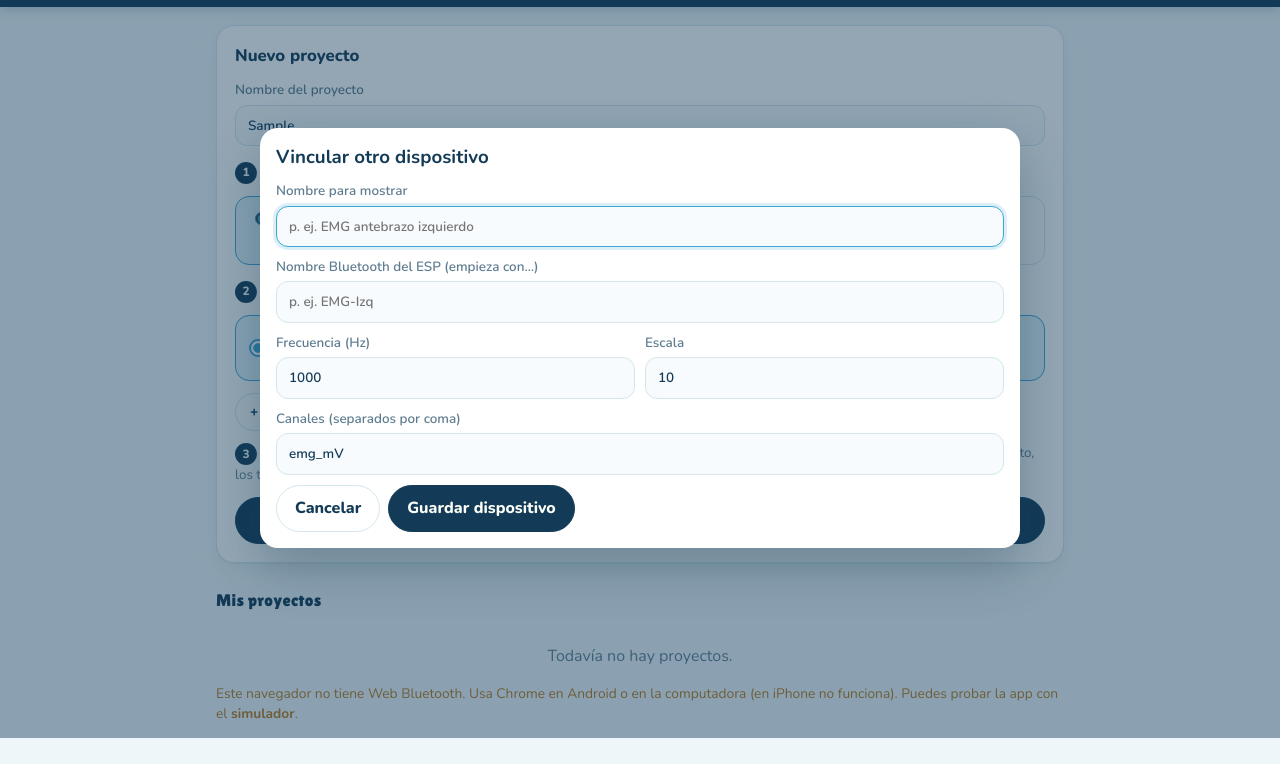
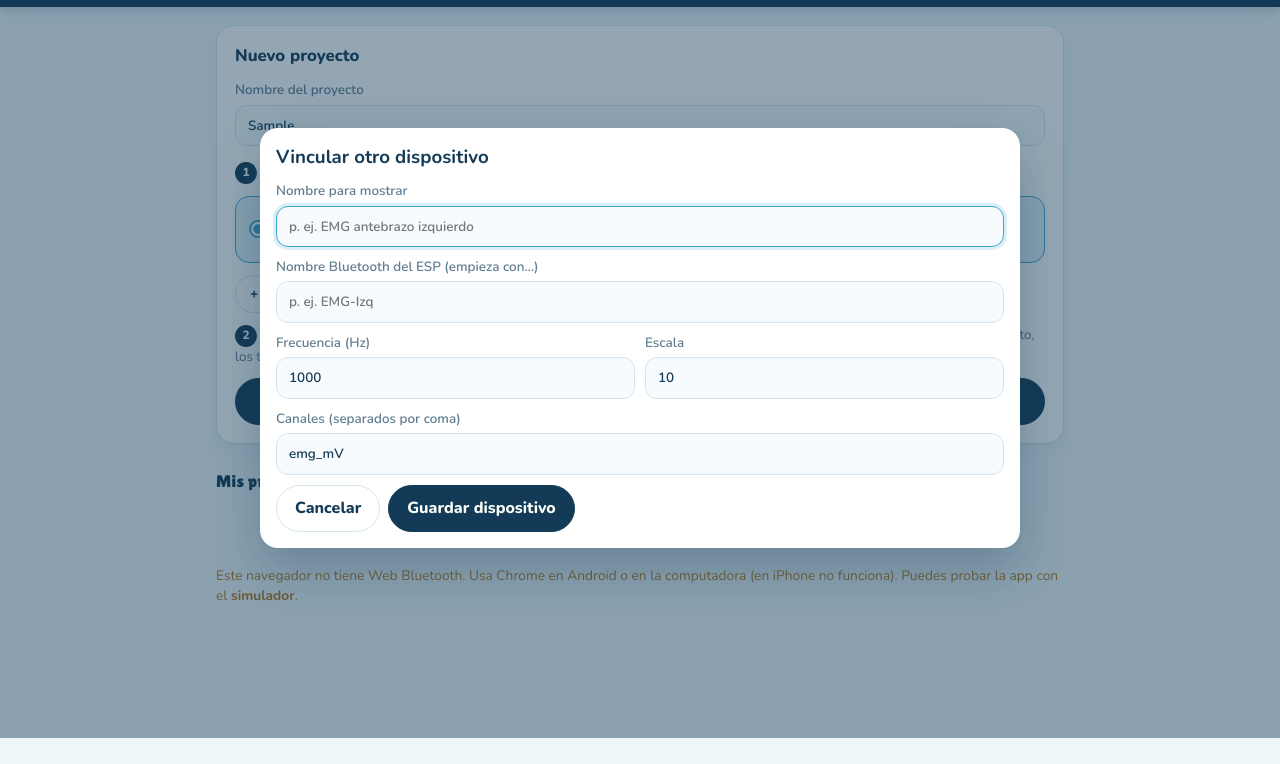
Before and after one commit to vicbelar/Machine-Learning-APP, a plain HTML site: page index.html in a window 1280 px wide. Both pictures are taken after typing "Sample" into the empty fields and a click on the button "+ Agregar otro dispositivo". Shown: the part 62-826 px from the top of the page. After the commit the page ends 800 px from the top, so only its background shows below. Drawn offline with nearby package versions, Linux system fonts and the light colour scheme.

Commit message:
Quitar la parte de acelerómetro (TactSuit) de la app; queda solo EMG
Co-Authored-By: Claude Opus 5.5 <noreply@anthropic.com>
Claude-Session: https://claude.ai/code/session_01P1bBhrko9QqBFQVfSDxMQm

```diff
--- a/app.js
+++ b/app.js
@@ -1,7 +1,7 @@
 'use strict';
 /*
- * Captura ML — app web para grabar datos de EMG (Ballena Monitor) o acelerómetro
- * (TactSuit) por Bluetooth (Web Bluetooth, servicio Nordic UART) y exportarlos
+ * Captura ML — app web para grabar datos de EMG (Ballena Monitor)
+ * por Bluetooth (Web Bluetooth, servicio Nordic UART) y exportarlos
  * como CSV para Edge Impulse. Todo se guarda en el navegador (IndexedDB), no en el ESP.
  *
  * Protocolo con el ESP32 (ver README.md):
@@ -15,7 +15,7 @@
  *   - sesiones S01, S02, ... (una sesión = electrodos nuevos); las sesiones de prueba se eligen en el protocolo
  *   - el ZIP sale con la estructura del repositorio: data/raw/, data/metadata.csv, QUALITY-REPORT.md
  *     y edge_impulse/training|testing (separado por sesión, nunca al azar)
- * Proyectos de acelerómetro y proyectos EMG viejos siguen con las carpetas + metrónomo.
+ * Proyectos EMG viejos (sin protocolo) siguen con las carpetas + metrónomo.
  */
 
 // ---------------------------------------------------------------------------
@@ -93,32 +93,12 @@ const DEVICE_TYPES = {
         hint: 'Gira el antebrazo (palma abajo / palma arriba) siguiendo el ritmo.' },
     ],
   },
-  acc: {
-    label: 'Acelerómetro',
-    plotSeconds: 10,
-    catalog: [
-      { id: 'linea_base', name: 'Línea base/equilibrio',
-        phases: ['Quieto'],
-        hint: 'De pie, quieto y relajado.' },
-      { id: 'limites_estabilidad', name: 'Inclinaciones voluntarias',
-        phases: ['Inclina', 'Regresa'],
-        hint: 'Inclínate lo más posible sin dar un paso y regresa al centro, siguiendo el ritmo.' },
-      { id: 'deriva_postural', name: 'Deriva postural inducida',
-        phases: ['Deriva', 'Corrige'],
-        hint: 'Registra la deriva inducida y la corrección.' },
-      { id: 'recuperacion_perturbaciones', name: 'Recuperación de perturbaciones',
-        phases: ['Perturbación', 'Recupera'],
-        hint: 'Aplica la perturbación y deja que la persona recupere el equilibrio.' },
-    ],
-  },
 };
 
 // Dispositivos que ya vienen en la app. Se pueden agregar más desde la app ("vincular desde código").
 const BUILTIN_DEVICES = [
   { id: 'ballena', type: 'emg', name: 'Ballena Monitor', namePrefix: 'Ballena-EMG',
     fs: 1000, channels: ['raw_mV', 'emg_mV'], scale: 10, builtin: true },
-  { id: 'tactsuit', type: 'acc', name: 'TactSuit', namePrefix: 'TactSuit',
-    fs: 100, channels: ['ax_g', 'ay_g', 'az_g'], scale: 1000, builtin: true },
 ];
 const CH_COLORS = ['#1f7fb0', '#e0575b', '#2f9e6a', '#e8b54a'];
 
@@ -414,10 +394,7 @@ const stream = {
           if (this.channels.length === 2) vals.push(Math.round((1650 + v) * type.scale));  // raw_mV
           vals.push(Math.round(v * type.scale));
         } else {
-          const ax = 0.08 * Math.sin(2 * Math.PI * 0.25 * t) + 0.01 * (Math.random() - 0.5);
-          const ay = 0.06 * Math.cos(2 * Math.PI * 0.18 * t) + 0.01 * (Math.random() - 0.5);
-          const az = 1 + 0.01 * (Math.random() - 0.5);
-          vals.push(Math.round(ax * type.scale), Math.round(ay * type.scale), Math.round(az * type.scale));
+          vals.push(...this.channels.map(() => 0));
         }
       }
       this.onLine(`D,${this.simSeq},${vals.join(',')}`);
@@ -1077,7 +1054,8 @@ async function renderHome() {
   $('subtitle').textContent = 'Datos de EMG para Edge Impulse';
   await renderDeviceList();
   renderMoveRows();
-  const projects = (await DB.all('projects')).sort((a, b) => b.createdAt - a.createdAt);
+  const projects = (await DB.all('projects')).filter((p) => DEVICE_TYPES[p.type])
+    .sort((a, b) => b.createdAt - a.createdAt);
   const recs = await DB.all('recordings').catch(() => []);
   const list = $('projectList');
   list.innerHTML = '';
@@ -1434,7 +1412,7 @@ async function handleNav(st) {
     await renderHome();
     return;
   }
-  const p = state.project?.id === st.pid ? state.project : (await DB.all('projects')).find((x) => x.id === st.pid);
+  const p = state.project?.id === st.pid ? state.project : (await DB.all('projects')).find((x) => x.id === st.pid && DEVICE_TYPES[x.type]);
   if (!p) return handleNav(null);
   if (st.view === 'project') {
     if (state.project?.id === p.id) {
@@ -1457,15 +1435,6 @@ async function handleNav(st) {
 // Eventos
 // ---------------------------------------------------------------------------
 function bindEvents() {
-  for (const r of document.querySelectorAll('input[name=newType]')) {
-    r.onchange = () => {
-      form.type = r.value;
-      form.deviceId = BUILTIN_DEVICES.find((d) => d.type === form.type).id;
-      resetFormMoves();
-      renderDeviceList();
-      renderMoveRows();
-    };
-  }
   $('btnNewMoveCustom').onclick = () => {
     const name = askMoveName('', form.moves, 'Nombre del nuevo movimiento:');
     if (name) { form.moves.push({ ...newCustomMove(name), on: true }); renderMoveRows(); }
@@ -1473,12 +1442,11 @@ function bindEvents() {
 
   // Agregar dispositivo ("vincular desde código")
   $('btnAddDevice').onclick = () => {
-    const isEmg = form.type === 'emg';
     $('devName').value = '';
     $('devPrefix').value = '';
-    $('devFs').value = isEmg ? 1000 : 100;
-    $('devScale').value = isEmg ? 10 : 1000;
-    $('devChannels').value = isEmg ? 'emg_mV' : 'ax_g, ay_g, az_g';
+    $('devFs').value = 1000;
+    $('devScale').value = 10;
+    $('devChannels').value = 'emg_mV';
     $('deviceDlg').showModal();
   };
   $('devSave').onclick = async (e) => {
--- a/index.html
+++ b/index.html
@@ -37,29 +37,17 @@
           <input id="newName" type="text" maxlength="60">
         </label>
 
-        <p class="step"><span>1</span> Tipo de dispositivo</p>
-        <div class="choice-row">
-          <label class="choice">
-            <input type="radio" name="newType" value="emg" checked>
-            <span><b>EMG</b><small>Señal muscular</small></span>
-          </label>
-          <label class="choice">
-            <input type="radio" name="newType" value="acc">
-            <span><b>Acelerómetro</b><small>Postura / movimiento</small></span>
-          </label>
-        </div>
-
-        <p class="step"><span>2</span> Dispositivo a vincular</p>
+        <p class="step"><span>1</span> Dispositivo a vincular</p>
         <div id="deviceList" class="list"></div>
         <button id="btnAddDevice" class="btn ghost small-btn">+ Agregar otro dispositivo</button>
 
         <div id="movesStep" class="list">
-          <p class="step"><span>3</span> Movimientos que se tomarán en cuenta para machine learning</p>
+          <p class="step"><span>2</span> Movimientos que se tomarán en cuenta para machine learning</p>
           <div id="moveRows" class="list"></div>
           <button id="btnNewMoveCustom" class="btn ghost small-btn">+ Agregar otra opción</button>
         </div>
         <p id="emgProtoNote" class="small muted" hidden>
-          <span class="step-inline">3</span> EMG usa el <b>protocolo de trials</b> del curso: un movimiento y reposo,
+          <span class="step-inline">2</span> EMG usa el <b>protocolo de trials</b> del curso: un movimiento y reposo,
           con sesiones (electrodos nuevos en cada una). El movimiento, los tiempos y los datos de los electrodos
           se configuran dentro del proyecto.
         </p>
```
Also changed, not shown: 2 other files.
